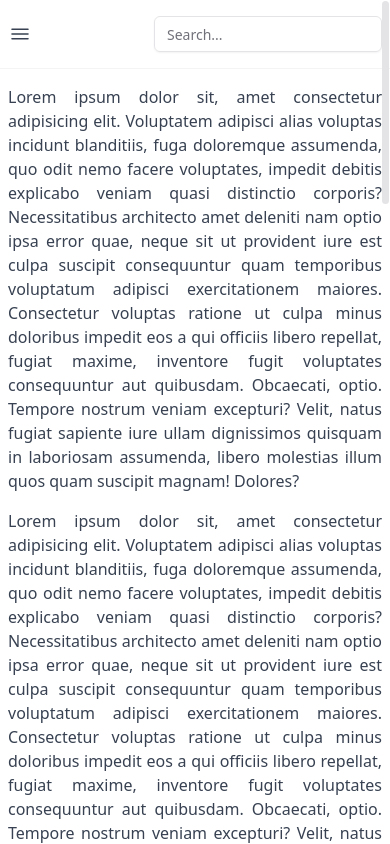
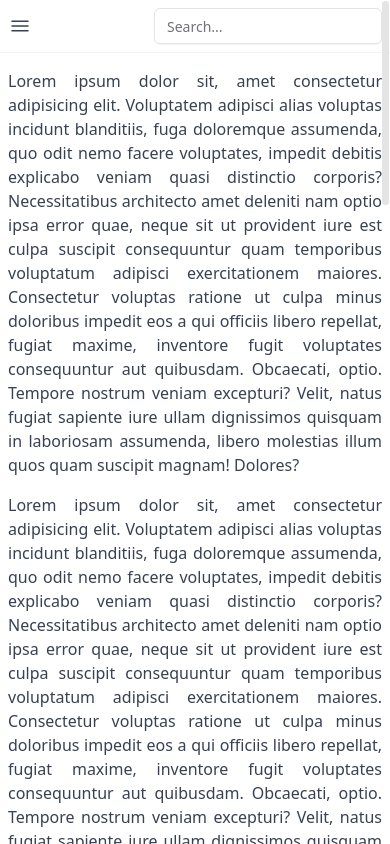
Before and after one commit to dev-preetamraj/dev-preetamraj, a Next.js app: page / in a window 390 px wide. Built offline with nearby package versions, Linux system fonts and the light colour scheme.

Commit message:
updated margins

```diff
--- a/src/components/Navbar.tsx
+++ b/src/components/Navbar.tsx
@@ -9,7 +9,7 @@ const Navbar = () => {
   const clicked = useSelector((state: RootState) => state.navbar.clicked);
   const dispatch: AppDispatch = useDispatch();
   return (
-    <div className='border-b border-muted px-2 sm:px-4 md:px-10 py-4 sticky top-0 backdrop-blur-md flex items-center justify-between'>
+    <div className='border-b border-muted px-2 sm:px-4 md:px-10 py-2 md:py-4 sticky top-0 backdrop-blur-md flex items-center justify-between'>
       <h1 className='hidden md:block'>Home</h1>
       {!clicked ? (
         <TextAlignJustifyIcon
--- a/src/components/Sidebar.tsx
+++ b/src/components/Sidebar.tsx
@@ -31,7 +31,7 @@ const Sidebar = () => {
               width={150}
               alt='Preetam'
               src='https://res.cloudinary.com/dxgl4eyhq/image/upload/v1687987306/portfolio/me/preetam_ha8a2h.jpg'
-              className='h-36 w-36 rounded-full border border-ring'
+              className='h-28 w-28 md:h-36 md:w-36 rounded-full border border-ring'
             />
           </Link>
           <h1 className='text-3xl md:text-4xl font-bold text-foreground'>
```
